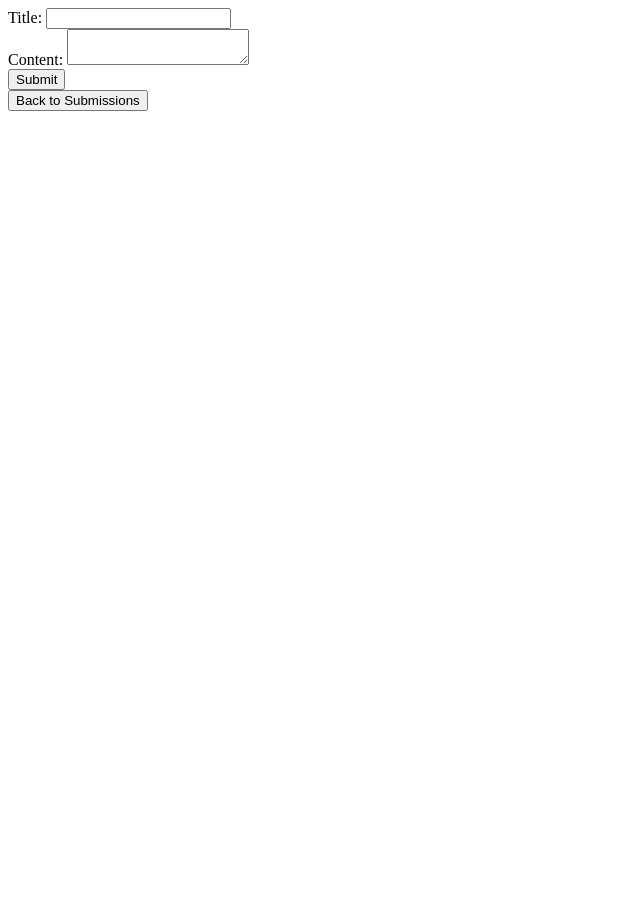
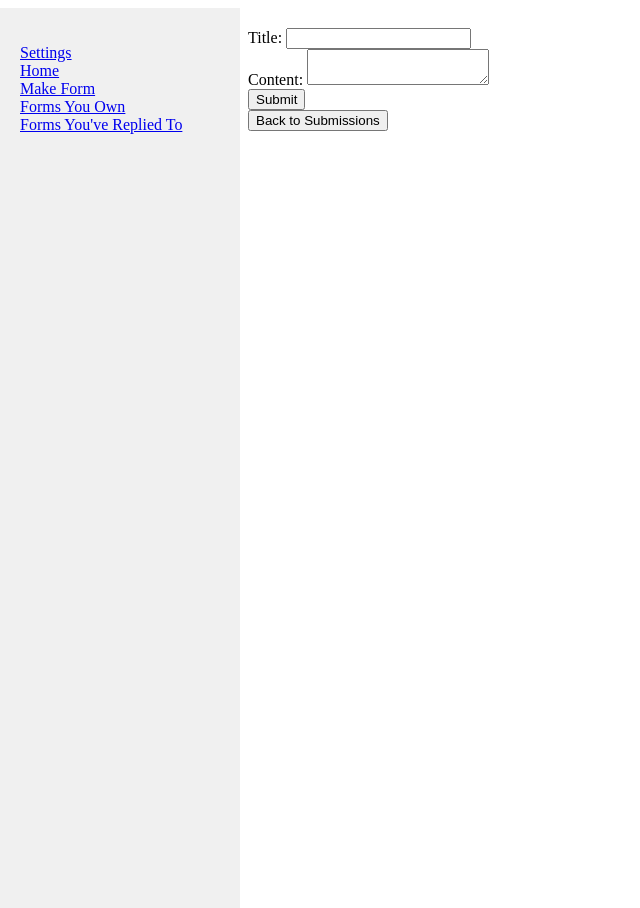
Before and after one commit to regular030/CLC-Q3, a Flask app: page /create in a window 1280 px wide. Shown: the whole page, without its empty margins (0-640 px from the left). Run offline with Flask 3, Linux system fonts and the light colour scheme; a user stored in the database is signed in.

Commit message:
added sidebar, login should work beter

```diff
--- a/app.py
+++ b/app.py
@@ -1,3 +1,4 @@
+# app.py
 from flask import Flask
 from flask import Flask, render_template, request, redirect, url_for, session
 from flask_sqlalchemy import SQLAlchemy
--- a/config.py
+++ b/config.py
@@ -1,3 +1,4 @@
+#config.py
 import os
 
 basedir = os.path.abspath(os.path.dirname(__file__))
--- /dev/null
+++ b/templates/base.html
@@ -0,0 +1,43 @@
+<!DOCTYPE html>
+<html lang="en">
+<head>
+    <meta charset="UTF-8">
+    <title>{% block title %}{% endblock %}</title>
+    <!-- Add your CSS links here -->
+    <style>
+        /* Your sidebar styles */
+        .sidebar {
+            position: fixed;
+            left: 0;
+            width: 200px;
+            height: 100%;
+            background-color: #f0f0f0;
+            padding: 20px;
+        }
+        .sidebar ul {
+            list-style-type: none; /* Remove bullet points */
+            padding: 0;
+        }
+        .content {
+            margin-left: 220px; /* Adjust based on your sidebar width */
+            padding: 20px;
+        }
+    </style>
+</head>
+<body>
+    {% if not request.path.endswith('/login') %}
+    <div class="sidebar">
+        <ul>
+            <li><a href="#">Settings</a></li>
+            <li><a href="{{ url_for('submissions') }}">Home</a></li>
+            <li><a href="{{ url_for('create') }}">Make Form</a></li>
+            <li><a href="#">Forms You Own</a></li>
+            <li><a href="#">Forms You've Replied To</a></li>
+        </ul>
+    </div>
+    {% endif %}
+    <div class="content">
+        {% block content %}{% endblock %}
+    </div>
+</body>
+</html>
--- a/templates/form.html
+++ b/templates/form.html
@@ -1,10 +1,8 @@
-<!DOCTYPE html>
-<html lang="en">
-<head>
-    <meta charset="UTF-8">
-    <title>Create Submission</title>
-</head>
-<body>
+{% extends 'base.html' %}
+
+{% block title %}Create Submission{% endblock %}
+
+{% block content %}
     <form action="{{ url_for('create') }}" method="post">
         <label for="title">Title:</label>
         <input type="text" id="title" name="title" required><br>
@@ -13,5 +11,4 @@
         <input type="submit" value="Submit">
     </form>
     <a href="{{ url_for('submissions') }}"><button>Back to Submissions</button></a>
-</body>
-</html>
+{% endblock %}
--- a/templates/register.html
+++ b/templates/register.html
@@ -1,3 +1,4 @@
+<!-- templates/register.html -->
 <!DOCTYPE html>
 <html lang="en">
 <head>
```
Also changed, not shown: templates/home.html (+7 -9 lines), templates/submissions.html (+6 -16 lines), templates/view_submission.html (+8 -12 lines), instance/site.db.
